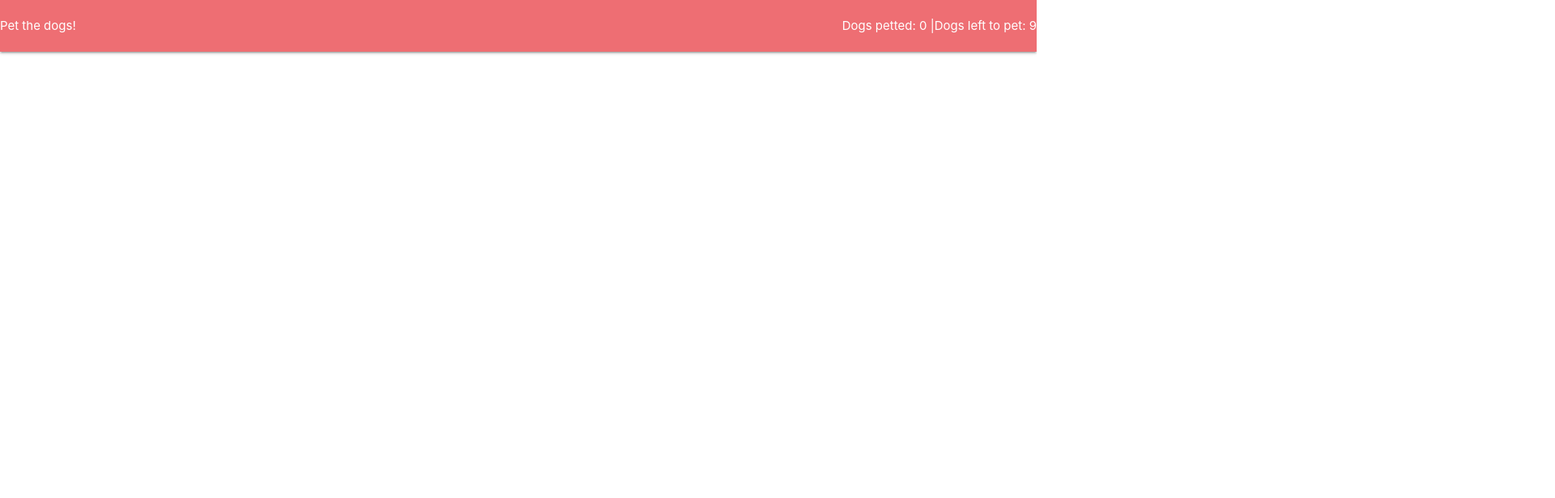
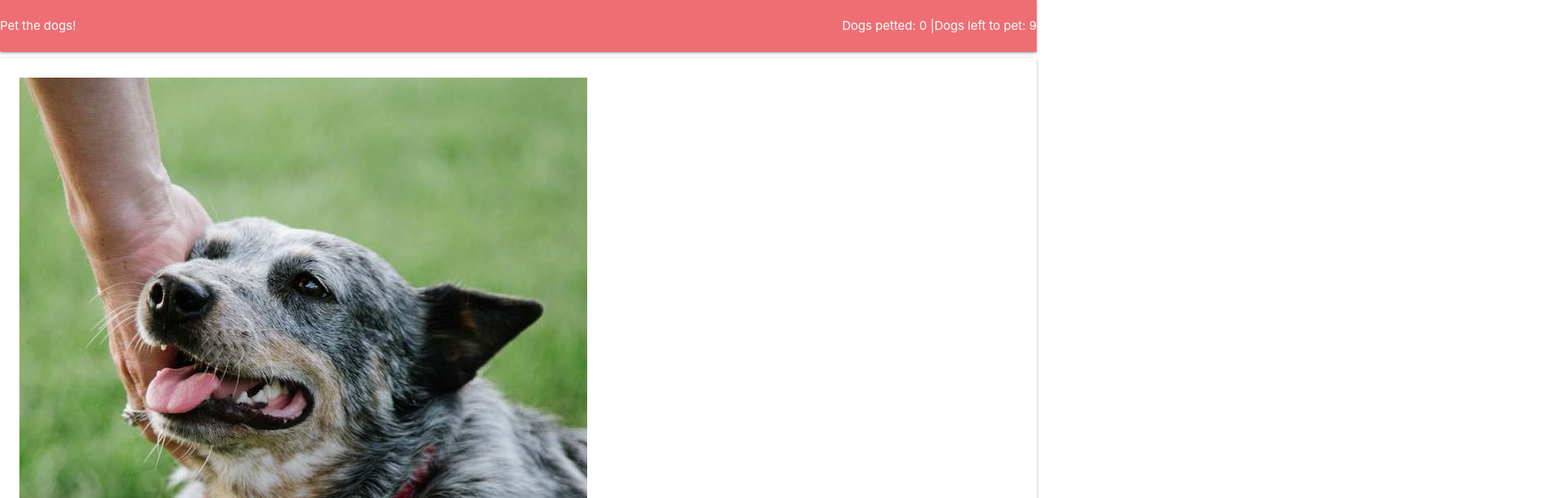
Before and after one commit to shannon-burke/pet-the-dogs, a React (Create React App) app: page / in a window 1280 px wide. Shown: the top 616 px of the page at 81% size, 1920 px wide, since content can reach past the window. Built offline with nearby package versions, Linux system fonts and the light colour scheme.

Commit message:
dog images now rendering

```diff
--- a/src/App.js
+++ b/src/App.js
@@ -22,14 +22,14 @@ class App extends Component {
           currentScore={this.state.currentScore}
           leftToWin={this.state.leftToWin}
         />
-        <ImageSection>
+
         {this.state.Dogs.map(dog => (
           <ImageCard
             src={dog.src}
             alt={dog.alt}
           />
         ))}
-        </ImageSection>
+
       </div>
     );
   }
--- a/src/components/ImageCard/index.js
+++ b/src/components/ImageCard/index.js
@@ -1,19 +1,19 @@
 import React, { Component } from "react"
-import Dogs from "../../Dogs.json"
+// import Dogs from "../../Dogs.json"
 
 class ImageCard extends Component {
-    state = {
-        Dogs,
-        currentScore: 0,
-        leftToWin: 9
-    };
+    // state = {
+    //     Dogs,
+    //     currentScore: 0,
+    //     leftToWin: 9
+    // };
 
     render(props) {
         return (
             <div>
                 <div class="col s12 m4">
                     <div class="card-panel">
-                        <img src={props.src} className="dog-image" alt={props.alt} />
+                        <img src={this.props.src} className="dog-image" alt={this.props.alt} />
                     </div>
                 </div>
             </div>
```
Lines whose indentation alone changed are shown as unchanged.
